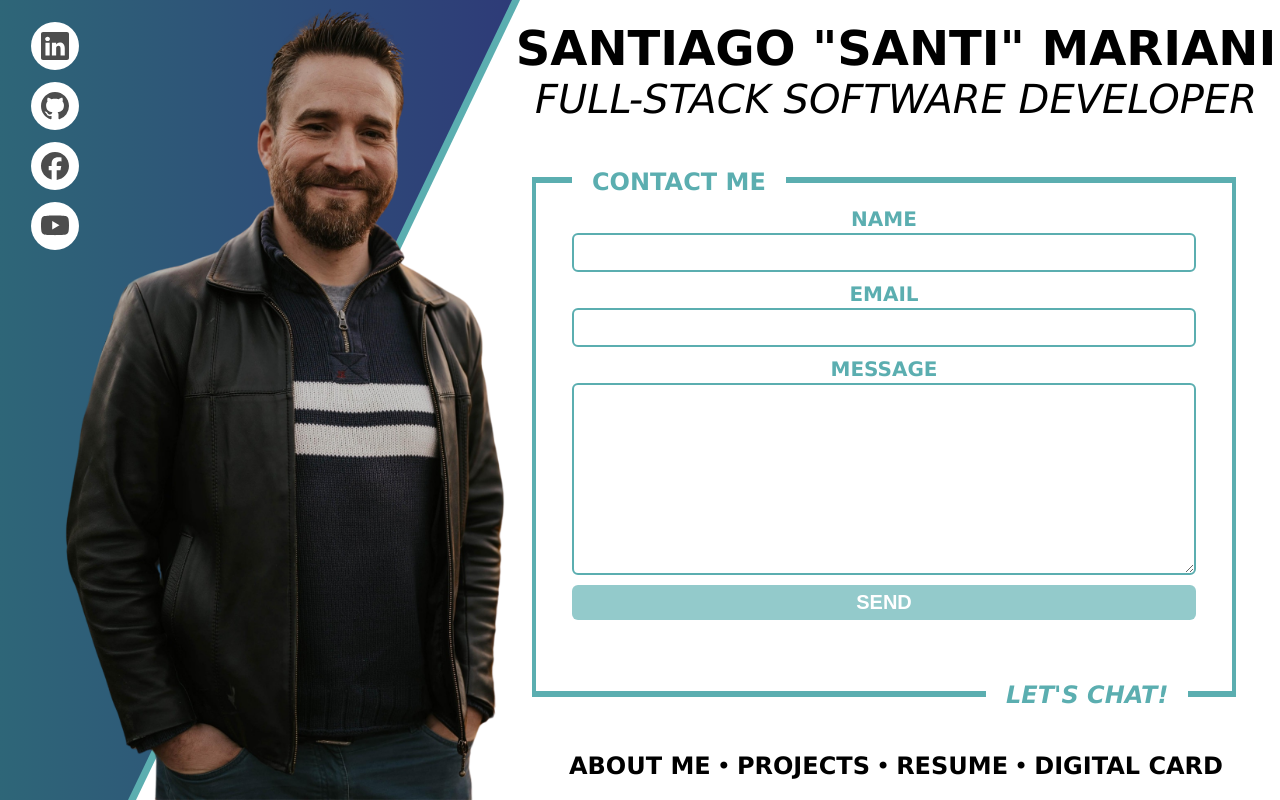
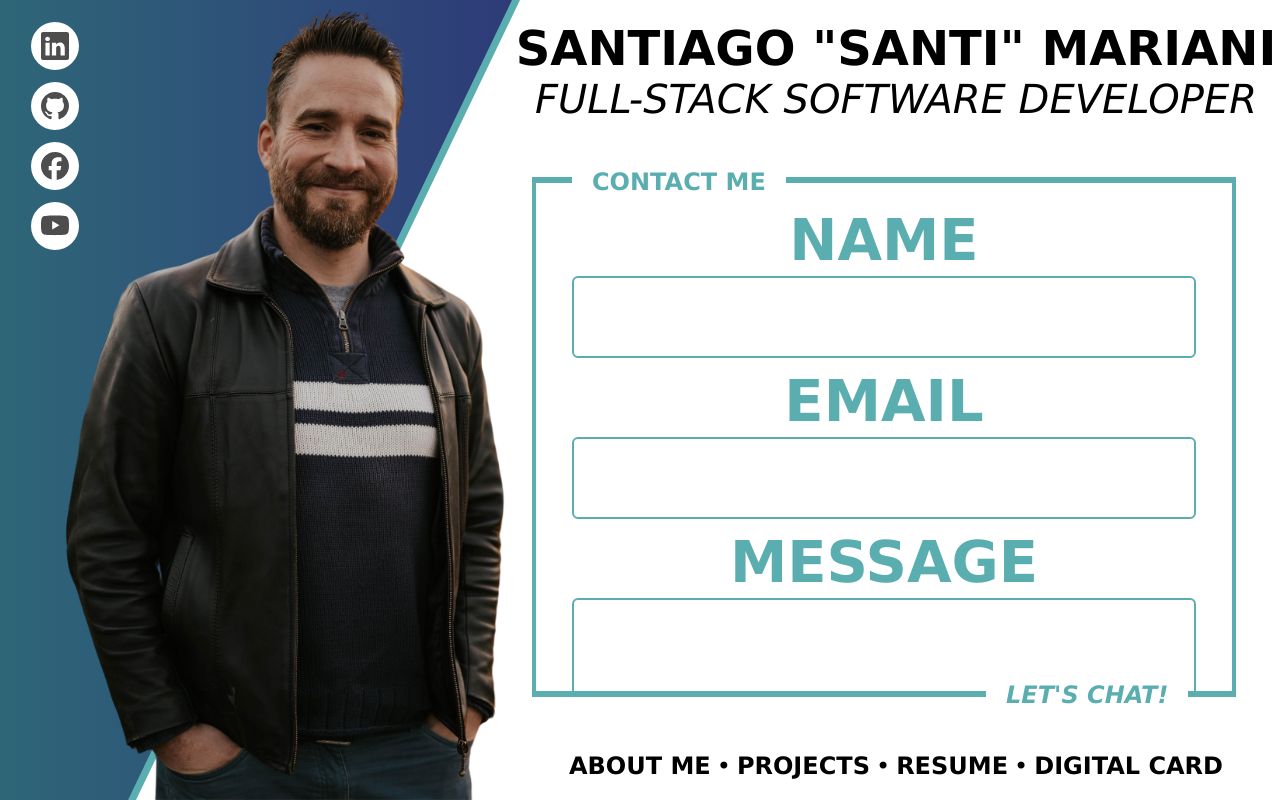
Before and after one commit to santimariani/portfolio, a React (Vite) app: page /contact-me in a window 1280 px wide. Built offline with nearby package versions, Linux system fonts and the light colour scheme.

Commit message:
modified text size of contact form

```diff
--- a/src/CSS/ContactForm.css
+++ b/src/CSS/ContactForm.css
@@ -39,7 +39,7 @@
     text-transform: uppercase;
     margin-bottom: .25vh;
     font-weight: bold;
-    font-size: 2.5vh;
+    font-size: 4.5vw;
     color: rgb(91, 174, 176);
   }
 
@@ -50,7 +50,7 @@
     margin-bottom: 1.25vh;
     border: 0.25vh solid rgb(91, 174, 176);
     border-radius: 0.75vh;
-    font-size: 2.5vh;
+    font-size: 4.5vw;
     box-sizing: border-box;
   }
 
@@ -76,7 +76,7 @@
     text-align: center;
     justify-content: center;
     align-items: center;
-    font-size: 2.5vh;
+    font-size: 4.5vw;
     color: rgb(91, 174, 176);
     margin-top: 2vh;
   }
```
